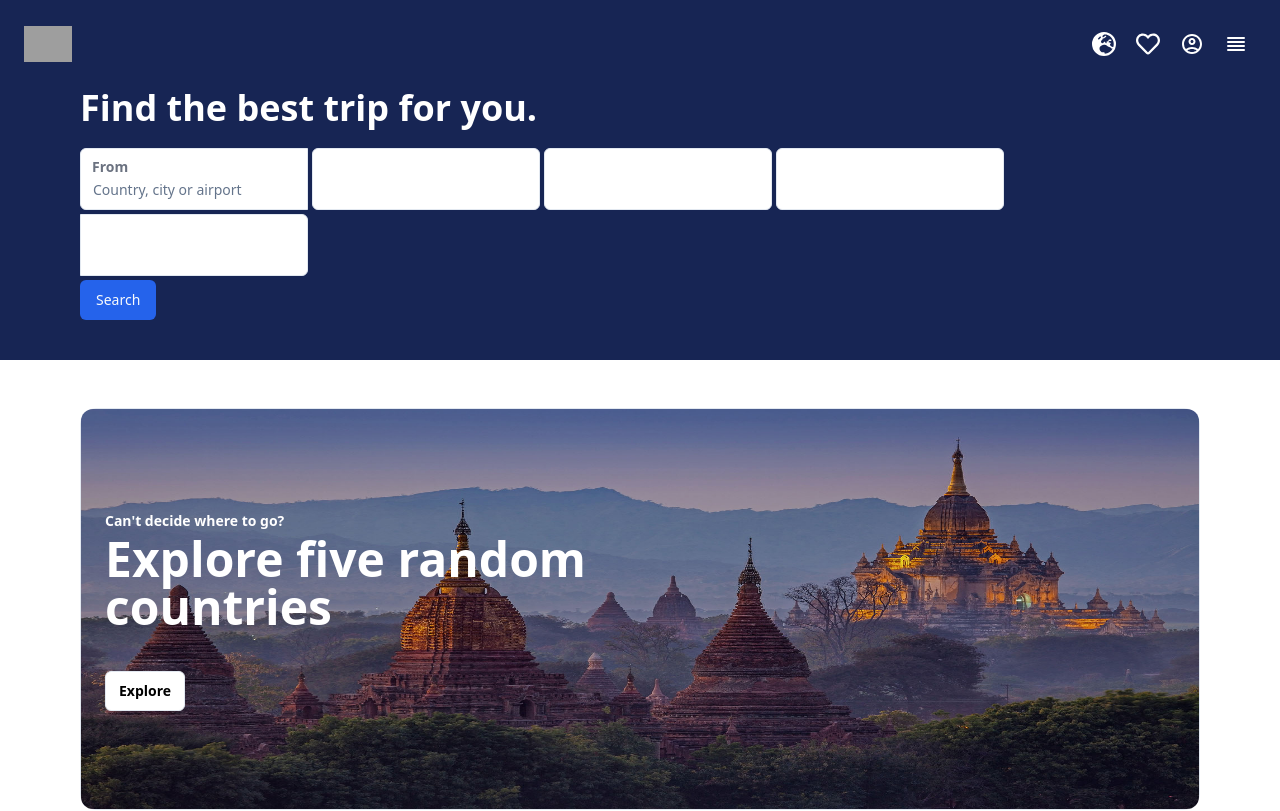
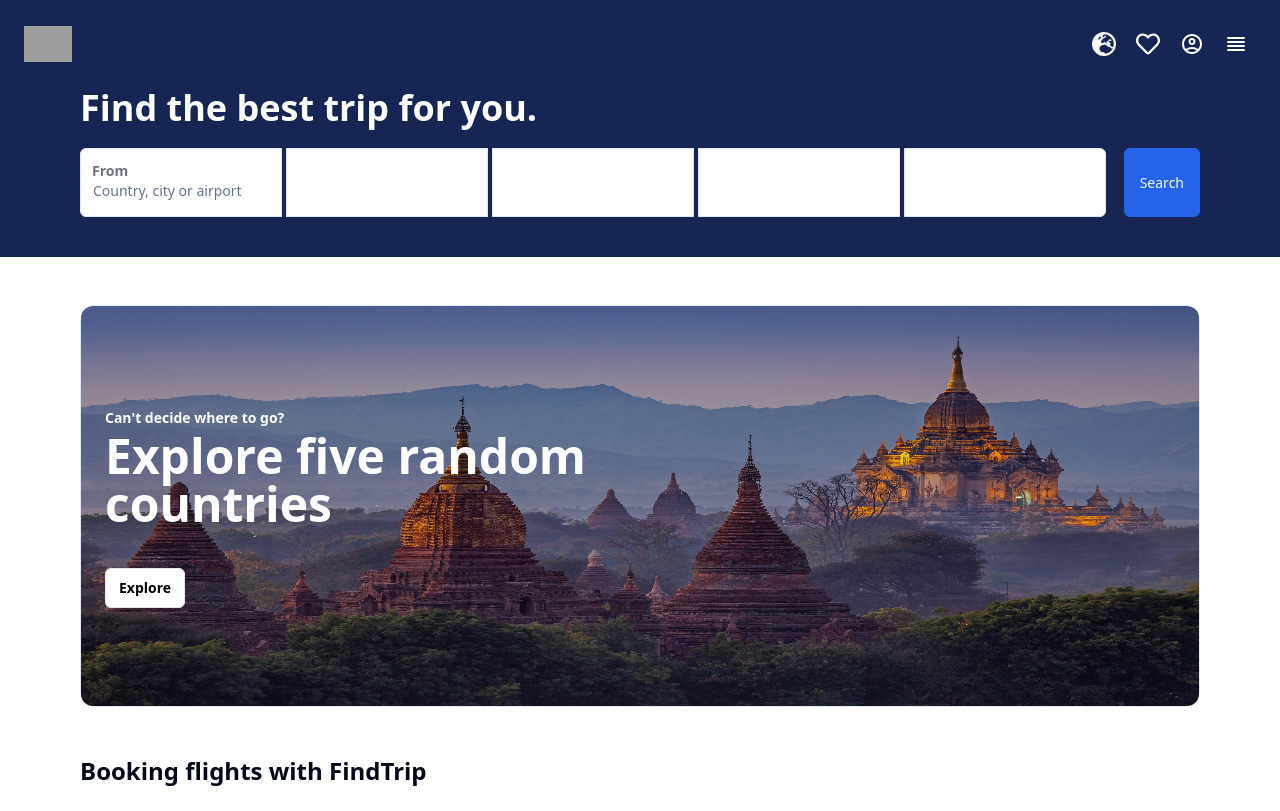
Before and after one commit to Pieczasz/find-trip, a Next.js app: page / in a window 1280 px wide. Shown: the top 811 px of the page. Built offline with nearby package versions, Linux system fonts and the light colour scheme; grey boxes are pictures that could not be loaded.

Commit message:
Finished look for PC inputs

```diff
--- a/src/components/Inputs.tsx
+++ b/src/components/Inputs.tsx
@@ -5,18 +5,18 @@ import { Input } from './ui/input';
 const Inputs = () => {
 	return (
 		<div className="flex gap-1 pb-10 w-full flex-wrap justify-between">
-			<div className="flex flex-wrap gap-1 w-30">
+			<div className="flex flex-wrap gap-1">
 				<SearchButton
 					info="From"
 					placeholder="Country, city or airport"
 					classNameInput="rounded-r-none"
 				/>
-				<SearchButton />
-				<SearchButton />
-				<SearchButton />
+				<SearchButton classNameInput="rounded-none" />
+				<SearchButton classNameInput="rounded-none" />
+				<SearchButton classNameInput="rounded-none" />
 				<SearchButton classNameInput="rounded-l-none" />
 			</div>
-			<Button>Search</Button>
+			<Button className="h-[69px]">Search</Button>
 		</div>
 	);
 };
--- a/src/components/SearchButton.tsx
+++ b/src/components/SearchButton.tsx
@@ -21,14 +21,17 @@ const SearchButton: React.FC<SearchButtonProps> = ({
 			<Label className="block w-full">
 				<div className="flex items-start w-full relative">
 					{info && (
-						<span className="absolute font-bold text-gray-500 pl-3 pt-3">
+						<span className="absolute font-bold text-gray-500 pl-3 pt-4">
 							{info}
 						</span>
 					)}
 					<div className="flex flex-col w-full">
 						<Input
 							type="text"
-							className={cn('flex-grow pt-10 pb-5 pl-3', classNameInput)}
+							className={cn(
+								'w-[202px] h-[69px] flex-grow pt-10 pb-6 pl-3',
+								classNameInput
+							)}
 							placeholder={placeholder}
 						/>
 					</div>
```
